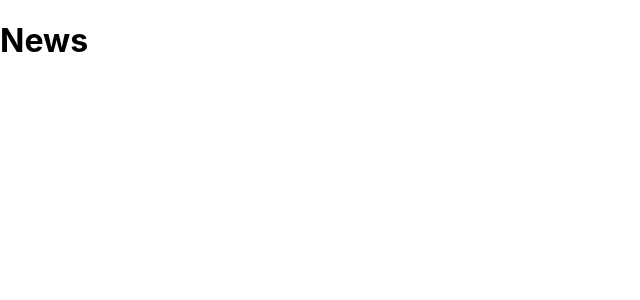
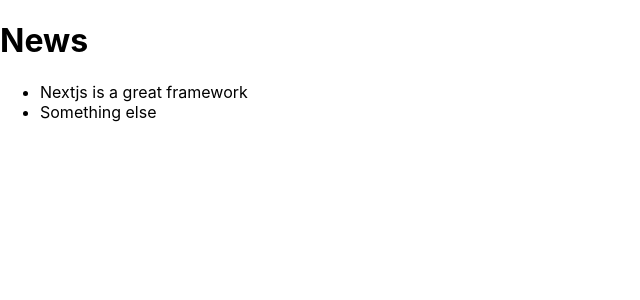
Before and after one commit to rbb-99/react-ref-guide, a Next.js app: page /news in a window 1280 px wide. Shown: the top 300 px of the page, without its empty margins (0-640 px from the left). Built offline with nearby package versions, Linux system fonts and the light colour scheme.

Commit message:
link pages

```diff
--- a/pages/news/[newsId].js
+++ b/pages/news/[newsId].js
@@ -4,7 +4,7 @@ import { useRouter } from "next/router";
 
 const NewsDetails = () => {
   const router = useRouter();
-  console.log(router.query.newsId);
+  // console.log(router.query.newsId);
 
   // send a request to backend API to fetch news item with newsId
 
--- a/pages/news/index.js
+++ b/pages/news/index.js
@@ -1,7 +1,19 @@
 // domain.com/news
 
+import Link from "next/link";
+
 const News = () => {
-  return <h1>News</h1>;
+  return (
+    <>
+      <h1>News</h1>
+      <ul>
+        <Link href="/news/grt">
+          <li>Nextjs is a great framework</li>
+        </Link>
+        <li>Something else </li>
+      </ul>
+    </>
+  );
 };
 
 export default News;
```
